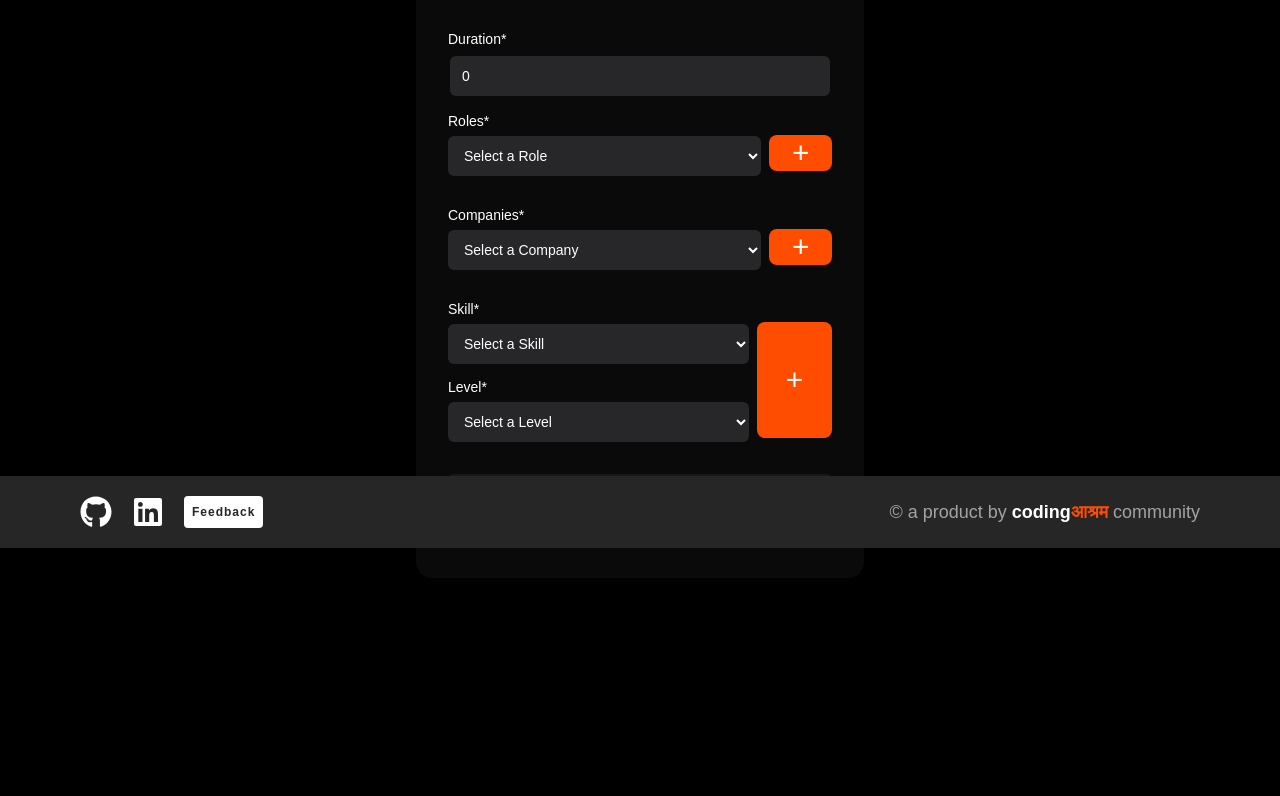
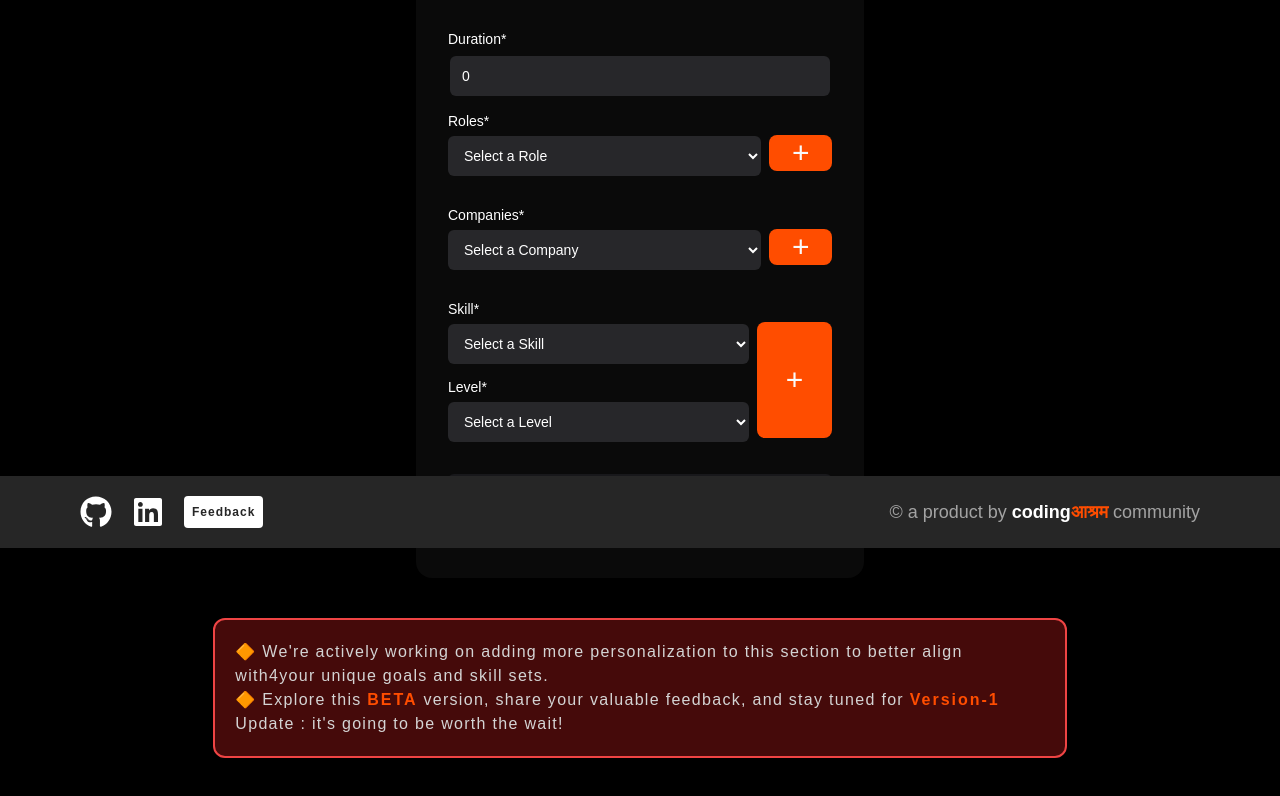
Before and after one commit to Swayanshu004/CODINGAASHRAM-FRONTEND, a Next.js app: page /newRoadmap in a window 1280 px wide. Shown: the part 252-1048 px from the top of the page. Before the commit the page ends 942 px from the top, so only its background shows below. Built offline with nearby package versions, Linux system fonts and the light colour scheme.

Commit message:
add notice newRoadmap

```diff
--- a/src/app/newRoadmap/page.jsx
+++ b/src/app/newRoadmap/page.jsx
@@ -120,7 +120,7 @@ function Page() {
     });
   };
   return (
-    <div className="w-screen my-20 flex items-center justify-center">
+    <div className="w-screen my-20 flex flex-col items-center justify-center">
     <div className="bg-neutral-950 max-w-md w-full mx-auto rounded-none md:rounded-2xl p-4 md:p-8 shadow-input">
     <h2 className="font-bold text-3xl text-neutral-400">
         Welcome to <span className="text-white">coding<span className="text-[#FF4D00]">आश्रम</span></span>
@@ -301,7 +301,10 @@ function Page() {
           <BottomGradient />
           </button>
     </form>
-
+    </div>
+    <div className=" bg-red-950 p-5 rounded-xl w-4/6 my-10 border-2 border-red-500">
+      <p className="text-neutral-300 tracking-[1.3px]">🔶 We're actively working on adding more personalization to this section to better align with4your unique goals and skill sets.</p>
+      <p className="text-neutral-300 tracking-[1.3px]">🔶 Explore this <span className="text-[#ff4d00] font-bold tracking-[2px]">BETA</span> version, share your valuable feedback, and stay tuned for <span className="text-[#ff4d00] font-bold tracking-[2px]">Version-1</span> Update : it's going to be worth the wait!</p>
     </div>
 </div>
 )
```
